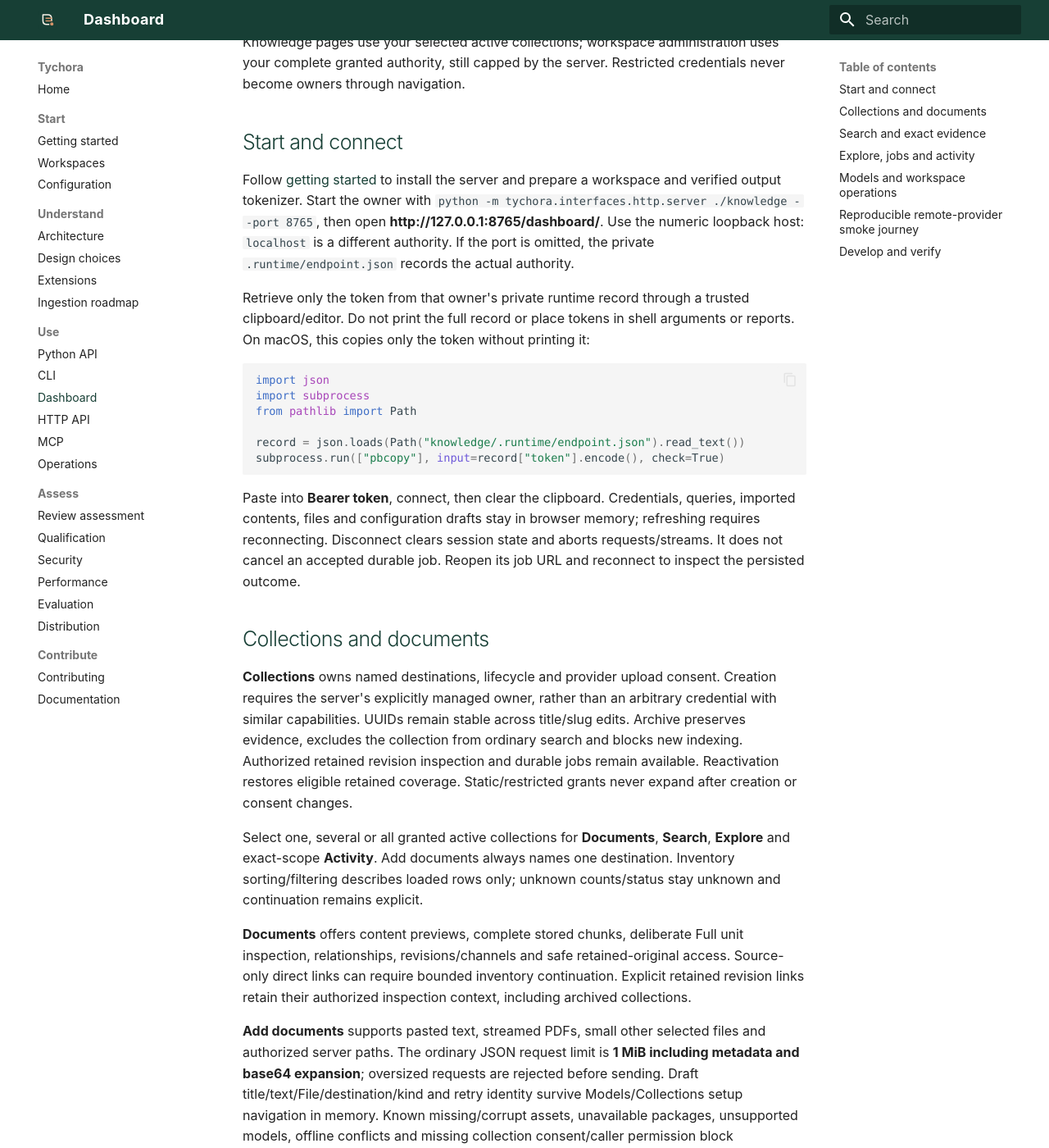
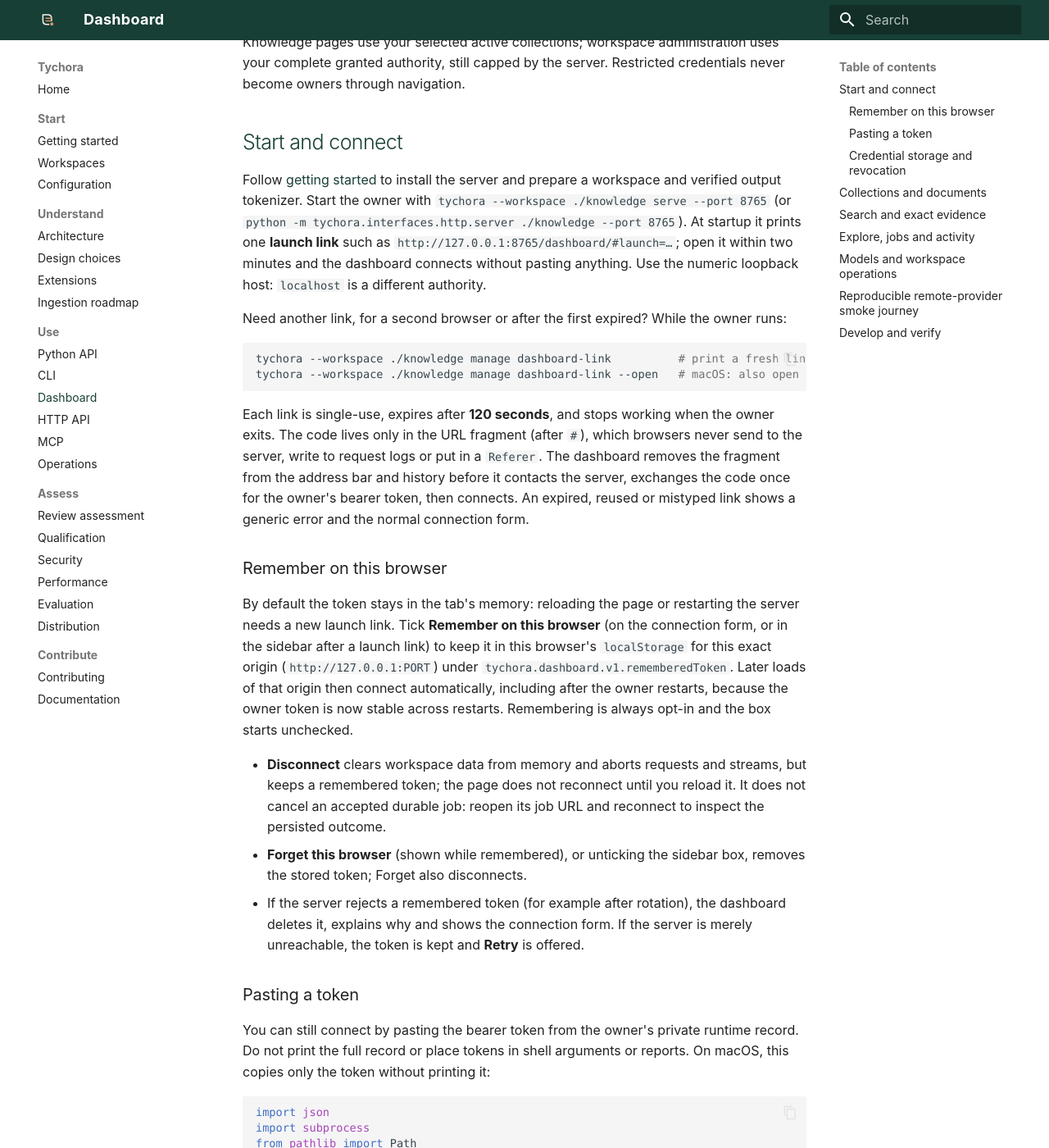
Before and after one commit to tychota/tychora, an MkDocs documentation site: the page built from docs/dashboard.md, in a window 1280 px wide and 1400 px high, scrolled down 193 px. Shown: the whole window at 82% size. Built offline with MkDocs 1.6.1 and Material for MkDocs 9.7.7, drawn with Linux system fonts in a browser that asks for light colours; some of the changed text lies outside the part shown.

Commit message:
docs: document launch links, remembered dashboards and token rotation
Co-Authored-By: Claude Opus 5.5 <noreply@anthropic.com>

````diff
--- a/docs/dashboard.md
+++ b/docs/dashboard.md
@@ -4,9 +4,28 @@ The bundled dashboard uses the same authenticated services as Python and HTTP cl
 
 ## Start and connect
 
-Follow [getting started](getting-started.md) to install the server and prepare a workspace and verified output tokenizer. Start the owner with `python -m tychora.interfaces.http.server ./knowledge --port 8765`, then open **http://127.0.0.1:8765/dashboard/**. Use the numeric loopback host: `localhost` is a different authority. If the port is omitted, the private `.runtime/endpoint.json` records the actual authority.
+Follow [getting started](getting-started.md) to install the server and prepare a workspace and verified output tokenizer. Start the owner with `tychora --workspace ./knowledge serve --port 8765` (or `python -m tychora.interfaces.http.server ./knowledge --port 8765`). At startup it prints one **launch link** such as `http://127.0.0.1:8765/dashboard/#launch=…`; open it within two minutes and the dashboard connects without pasting anything. Use the numeric loopback host: `localhost` is a different authority.
 
-Retrieve only the token from that owner's private runtime record through a trusted clipboard/editor. Do not print the full record or place tokens in shell arguments or reports. On macOS, this copies only the token without printing it:
+Need another link, for a second browser or after the first expired? While the owner runs:
+
+```bash
+tychora --workspace ./knowledge manage dashboard-link          # print a fresh link
+tychora --workspace ./knowledge manage dashboard-link --open   # macOS: also open it
+```
+
+Each link is single-use, expires after **120 seconds**, and stops working when the owner exits. The code lives only in the URL fragment (after `#`), which browsers never send to the server, write to request logs or put in a `Referer`. The dashboard removes the fragment from the address bar and history before it contacts the server, exchanges the code once for the owner's bearer token, then connects. An expired, reused or mistyped link shows a generic error and the normal connection form.
+
+### Remember on this browser
+
+By default the token stays in the tab's memory: reloading the page or restarting the server needs a new launch link. Tick **Remember on this browser** (on the connection form, or in the sidebar after a launch link) to keep it in this browser's `localStorage` for this exact origin (`http://127.0.0.1:PORT`) under `tychora.dashboard.v1.rememberedToken`. Later loads of that origin then connect automatically, including after the owner restarts, because the owner token is now stable across restarts. Remembering is always opt-in and the box starts unchecked.
+
+- **Disconnect** clears workspace data from memory and aborts requests and streams, but keeps a remembered token; the page does not reconnect until you reload it. It does not cancel an accepted durable job: reopen its job URL and reconnect to inspect the persisted outcome.
+- **Forget this browser** (shown while remembered), or unticking the sidebar box, removes the stored token; Forget also disconnects.
+- If the server rejects a remembered token (for example after rotation), the dashboard deletes it, explains why and shows the connection form. If the server is merely unreachable, the token is kept and **Retry** is offered.
+
+### Pasting a token
+
+You can still connect by pasting the bearer token from the owner's private runtime record. Do not print the full record or place tokens in shell arguments or reports. On macOS, this copies only the token without printing it:
 
 ```python
 import json
@@ -17,7 +36,22 @@ record = json.loads(Path("knowledge/.runtime/endpoint.json").read_text())
 subprocess.run(["pbcopy"], input=record["token"].encode(), check=True)
 ```
 
-Paste into **Bearer token**, connect, then clear the clipboard. Credentials, queries, imported contents, files and configuration drafts stay in browser memory; refreshing requires reconnecting. Disconnect clears session state and aborts requests/streams. It does not cancel an accepted durable job. Reopen its job URL and reconnect to inspect the persisted outcome.
+Paste into **Bearer token**, connect, then clear the clipboard. If the port was omitted at startup, the same record holds the actual authority.
+
+### Credential storage and revocation
+
+| What | Where | Lifetime |
+| --- | --- | --- |
+| Owner bearer token | `<workspace>/.runtime/owner-token` (owner-only `0600` in a `0700` directory) and the `endpoint.json` record while serving | Until rotated |
+| Launch codes | Owner process memory only, as SHA-256 digests | 120 s, one use, at most eight outstanding, lost on exit |
+| Dashboard token, default | Tab memory | Until reload, Disconnect or tab close |
+| Dashboard token, remembered | `localStorage` of `http://127.0.0.1:PORT` | Until Forget, rotation or clearing site data |
+
+Tokens never go in cookies, `sessionStorage` or URLs; only the short-lived launch code appears in a URL fragment. Queries, imported contents, files and configuration drafts always stay in browser memory.
+
+To revoke every remembered browser and copied credential, stop the owner and run `tychora --workspace ./knowledge manage rotate-token` (or delete `.runtime/owner-token` while stopped); the next start uses a new token and rejects the old one. If the owner refuses to start because the token file is unsafe (wrong owner, mode, link or contents), inspect it, then rotate or delete it: Tychora never silently replaces a suspicious file.
+
+Remembering is a convenience trade-off. Anyone who can use your OS account and browser profile can read the remembered token and act with full owner authority on that workspace while it is served. Do not remember on shared or untrusted machines or browser profiles. Pages from other origins cannot read it, and the server binds only to loopback with exact Host and Origin checks. Because the origin includes the port, a fixed `--port` keeps the remembered token usable across restarts.
 
 ## Collections and documents
 
````
Also changed, not shown: docs/http.md (+10 -1 lines).
